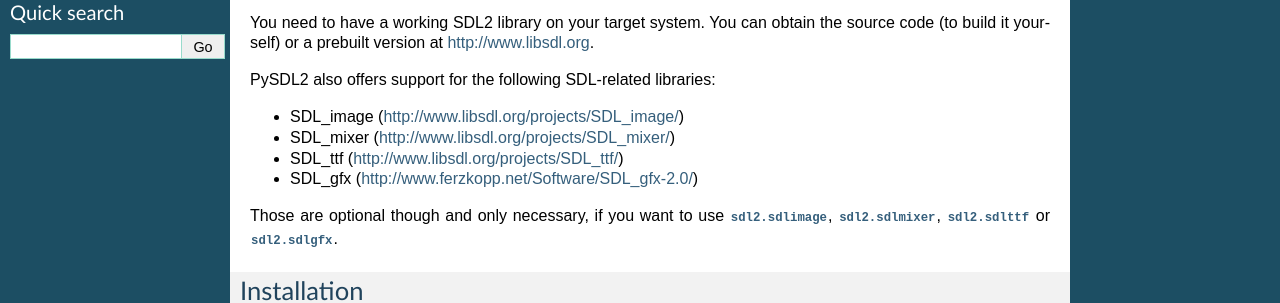
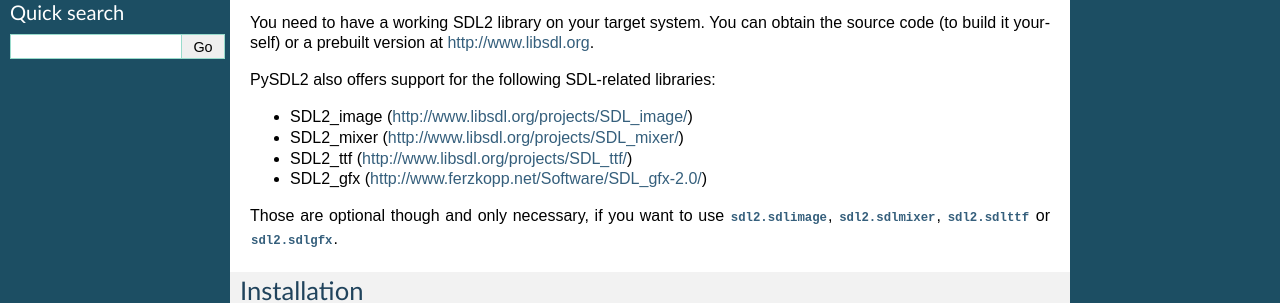
Before and after one commit to py-sdl/py-sdl2, a Sphinx documentation site: the page built from doc/install.rst, in a window 1280 px wide. Shown: the part 362-665 px from the top of the page. Built offline with Sphinx 7.4.7, drawn with Linux system fonts in a browser that asks for light colours.

Commit message:
- fixed SDL2 library naming

```diff
--- a/doc/install.rst
+++ b/doc/install.rst
@@ -23,10 +23,10 @@
 
 PySDL2 also offers support for the following SDL-related libraries:
 
-* SDL_image             (http://www.libsdl.org/projects/SDL_image/)
-* SDL_mixer             (http://www.libsdl.org/projects/SDL_mixer/)
-* SDL_ttf               (http://www.libsdl.org/projects/SDL_ttf/)
-* SDL_gfx               (http://www.ferzkopp.net/Software/SDL_gfx-2.0/)
+* SDL2_image             (http://www.libsdl.org/projects/SDL_image/)
+* SDL2_mixer             (http://www.libsdl.org/projects/SDL_mixer/)
+* SDL2_ttf               (http://www.libsdl.org/projects/SDL_ttf/)
+* SDL2_gfx               (http://www.ferzkopp.net/Software/SDL_gfx-2.0/)
 
 Those are optional though and only necessary, if you want to use
 :mod:`sdl2.sdlimage`, :mod:`sdl2.sdlmixer`, :mod:`sdl2.sdlttf` or
```
